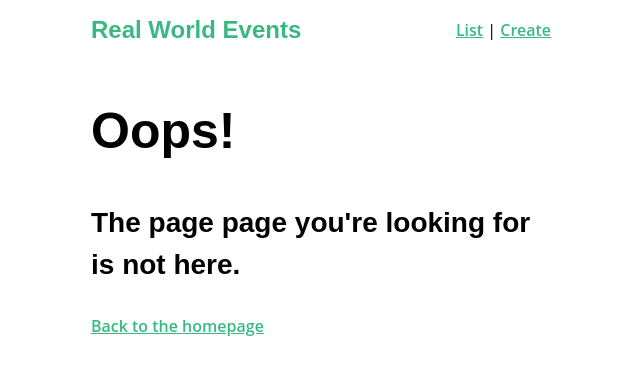
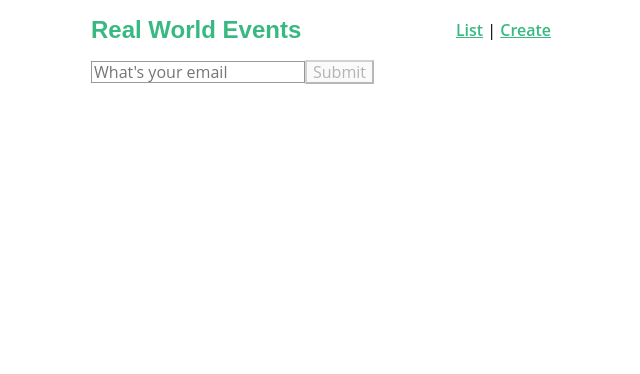
Before and after one commit to eduardtomasek/vue-mastery-next-level-vue, a Vue app: page /example in a window 1280 px wide. Before the commit this address led to /404. Shown: the top 374 px of the page, without its empty margins (319-959 px from the left). Built offline with nearby package versions, Linux system fonts and the light colour scheme.

Commit message:
lesson 10

```diff
--- a/package.json
+++ b/package.json
@@ -15,6 +15,7 @@
     "vue": "^2.5.17",
     "vue-router": "^3.0.1",
     "vuejs-datepicker": "^1.6.2",
+    "vuelidate": "^0.7.5",
     "vuex": "^3.0.1"
   },
   "devDependencies": {
--- a/src/main.js
+++ b/src/main.js
@@ -6,9 +6,10 @@ import router from './router'
 import store from './store/store'
 import BaseIcon from '@/components/BaseIcon'
 import 'nprogress/nprogress.css'
+import Vuelidate from 'vuelidate'
 
+Vue.use(Vuelidate)
 Vue.component('BaseIcon', BaseIcon)
-
 Vue.config.productionTip = false
 
 const requireComponent = require.context(
--- a/src/router.js
+++ b/src/router.js
@@ -7,6 +7,7 @@ import NProgress from 'nprogress'
 import store from '@/store/store'
 import NotFound from './views/NotFound.vue'
 import NetworkIssue from './views/NetworkIssue.vue'
+import Example from './views/Example.vue'
 
 Vue.use(Router)
 
@@ -46,6 +47,10 @@ const router = new Router({
       }
     },
     {
+      path: '/example',
+      component: Example
+    },
+    {
       path: '/404',
       name: '404',
       component: NotFound,
--- /dev/null
+++ b/src/views/Example.vue
@@ -0,0 +1,44 @@
+<template>
+	<form @submit.prevent="submit">
+		<input
+      type="email"
+      placeholder="What's your email"
+      v-model="email"
+      @blur="$v.email.$touch()"
+      :class="{ error: $v.email.$error }"
+    />
+    <div v-if="$v.email.$error">
+      <p v-if="!$v.email.email" class="errorMessage">Please enter a valid email</p>
+      <p v-if="!$v.email.required" class="errorMessage">Email is required</p>
+    </div>
+		<button :disabled="$v.$invalid" type="submit">Submit</button>
+    <p v-if="$v.$anyError" class="errorMessage">Please fill out the required fields</p>
+	</form>
+</template>
+
+<script>
+import { required, email } from 'vuelidate/lib/validators'
+
+export default {
+  data() {
+    return {
+      email: null
+    }
+  },
+  validations: {
+    email: {
+      required,
+      email
+    }
+  },
+  methods: {
+    submit() {
+      this.$v.$touch()
+
+      if (!this.$v.$invalid) {
+        console.log('Form Submitted:', this.email)
+      }
+    }
+  }
+}
+</script>
```
Also changed, not shown: 1 other file (tests, documents, lock files or other folders).
